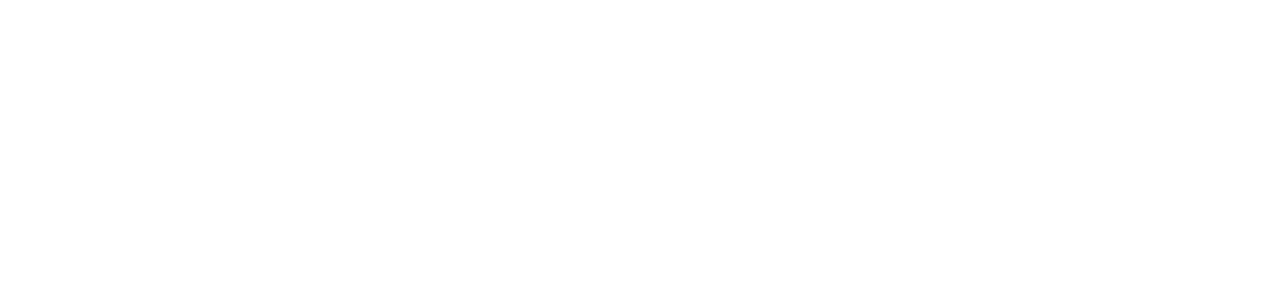
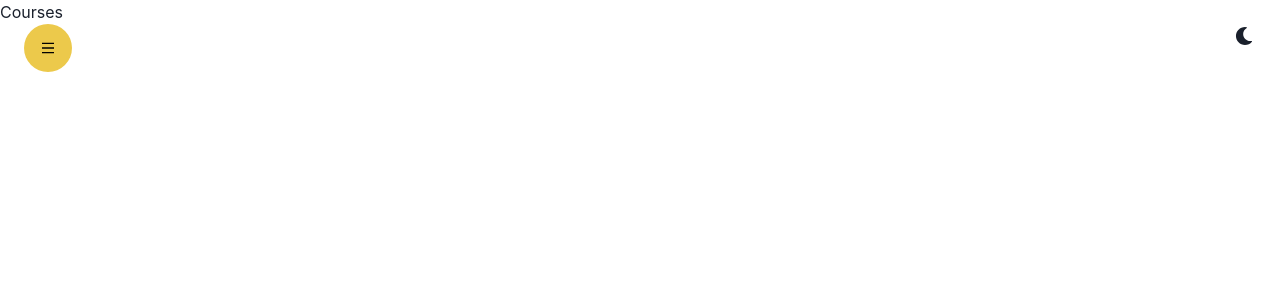
Before and after one commit to Ranjeet0302Singh/edtech-frontend, a React (Create React App) app: page /courses in a window 1280 px wide. Before the commit this address had no page. Shown: the top 300 px of the page. Built offline with nearby package versions, Linux system fonts and the light colour scheme.

Commit message:
home page or header done

```diff
--- a/src/App.js
+++ b/src/App.js
@@ -1,13 +1,17 @@
 import React from 'react'
     import { BrowserRouter as Router, Route, Routes } from 'react-router-dom';
     import Home from './components/Home/Home';
+import Header from './components/Layout/Header/Header';
+import Courses from './components/Courses/Courses';
 
 const App = () => {
   return (
     <div>
       <Router>
+        <Header/>
         <Routes>
           <Route path='/' element={<Home/>}/>
+          <Route path='/courses' element={<Courses/>}/>
         </Routes>
       </Router>
     </div>
--- a/src/ColorModeSwitcher.js
+++ b/src/ColorModeSwitcher.js
@@ -14,7 +14,9 @@
       aria-label={`Switch to ${text} mode`}
       variant="ghost"
       color="current"
-      marginLeft="2"
+      position={'fixed'}
+      top="4"
+      right={'4'}
       onClick={toggleColorMode}
       icon={<SwitchIcon />}
       {...props}
--- /dev/null
+++ b/src/components/Courses/Courses.jsx
@@ -0,0 +1,9 @@
+import React from 'react'
+
+const Courses = () => {
+  return (
+    <div>Courses</div>
+  )
+}
+
+export default Courses
--- a/src/components/Home/Home.jsx
+++ b/src/components/Home/Home.jsx
@@ -30,7 +30,7 @@
         >
           <VStack width={'full'} alignItems={['center', 'flex-end']}>
             <Heading children="Learn from the experts" size={'2xl'} />
-            <Text children="Find Valueable content at Reasonable Price" />
+            <Text textAlign={['center' , 'left']} children="Find Valueable content at Reasonable Price" />
             <Link to="/courses">
               <Button size={'lg'} colorScheme={'yellow'}>
                 Explore Now
@@ -59,7 +59,8 @@
       </HStack>
         </Box>
         <div className="container2">
-                 <video autoPlay
+                 <video
+                //  autoPlay
                  controls
                  controlsList='nodownload nofullscreen noremoteplayback'
                  disablePictureInPicture
--- /dev/null
+++ b/src/components/Layout/Header/Header.jsx
@@ -0,0 +1,111 @@
+import React from 'react';
+import { ColorModeSwitcher } from '../../../ColorModeSwitcher';
+import {
+  Button,
+  Drawer,
+  DrawerBody,
+  DrawerContent,
+  DrawerHeader,
+  DrawerOverlay,
+  HStack,
+  VStack,
+  useDisclosure,
+} from '@chakra-ui/react';
+import { RiDashboardFill, RiLogoutBoxLine, RiMenuFill } from 'react-icons/ri';
+import { Link } from 'react-router-dom';
+const isAuthenticated = true;
+const user = {
+  role: 'admin',
+};
+const logouthandler = () => {
+  console.log('logout');
+};
+const Header = () => {
+  const { isOpen, onOpen, onClose } = useDisclosure();
+  return (
+    <div>
+      <ColorModeSwitcher />
+      <Button
+        onClick={onOpen}
+        colorScheme="yellow"
+        width={'12'}
+        height={'12'}
+        rounded={'full'}
+        position={'fixed'}
+        top={'6'}
+        left={'6'}
+      >
+        <RiMenuFill />
+      </Button>
+
+      <Drawer placement="left" onClose={onClose} isOpen={isOpen}>
+        <DrawerOverlay backdropFilter={'blur(3px)'} />
+        <DrawerContent>
+          <DrawerHeader borderBottomWidth={'1px'}>EdTech</DrawerHeader>
+          <DrawerBody>
+            <VStack spacing={'4'} alignItems={'flex-start'}>
+              <Link to={'/'}>
+                <Button> Home</Button>
+              </Link>
+              <Link to={'/courses'}>
+                <Button> Browse All Courses</Button>
+              </Link>
+              <Link to={'/request'}>
+                <Button> Request a Course</Button>
+              </Link>
+              <Link to={'/contect'}>
+                <Button> Contect</Button>
+              </Link>
+              <Link to={'/about'}>
+                <Button> About</Button>
+              </Link>
+
+              <HStack
+                justifyContent={'space-evenly'}
+                position={'absolute'}
+                bottom={'2rem'}
+                width={'80%'}
+              >
+                {isAuthenticated ? (
+                  <>
+                    <VStack>
+                      <HStack>
+                        <Link to={'/profile'}>
+                          <Button colorScheme="yellow">Profile</Button>
+                        </Link>
+                        <Button variant={'ghost'} onClick={logouthandler}>
+                          <RiLogoutBoxLine />
+                          LogOut
+                        </Button>
+                      </HStack>
+                      {user && user.role === 'admin' && (
+                        <Link to={'/admin/dashboard'}>
+                          <Button colorScheme="purple" varient="ghost">
+                            <RiDashboardFill style={{ margin: '4px' }} />
+                            DashBoard
+                          </Button>
+                        </Link>
+                      )}
+                    </VStack>
+                  </>
+                ) : (
+                  <>
+                    <Link to={'/login'}>
+                      <Button colorScheme="yellow">Login</Button>
+                    </Link>
+                    <p> or </p>
+                    <Link to={'/signup'}>
+                      <Button colorScheme="yellow">Sign up</Button>
+                    </Link>
+                  </>
+                )}
+              </HStack>
+            </VStack>
+          </DrawerBody>
+        </DrawerContent>
+      </Drawer>
+    </div>
+  );
+};
+
+export default Header;
```
